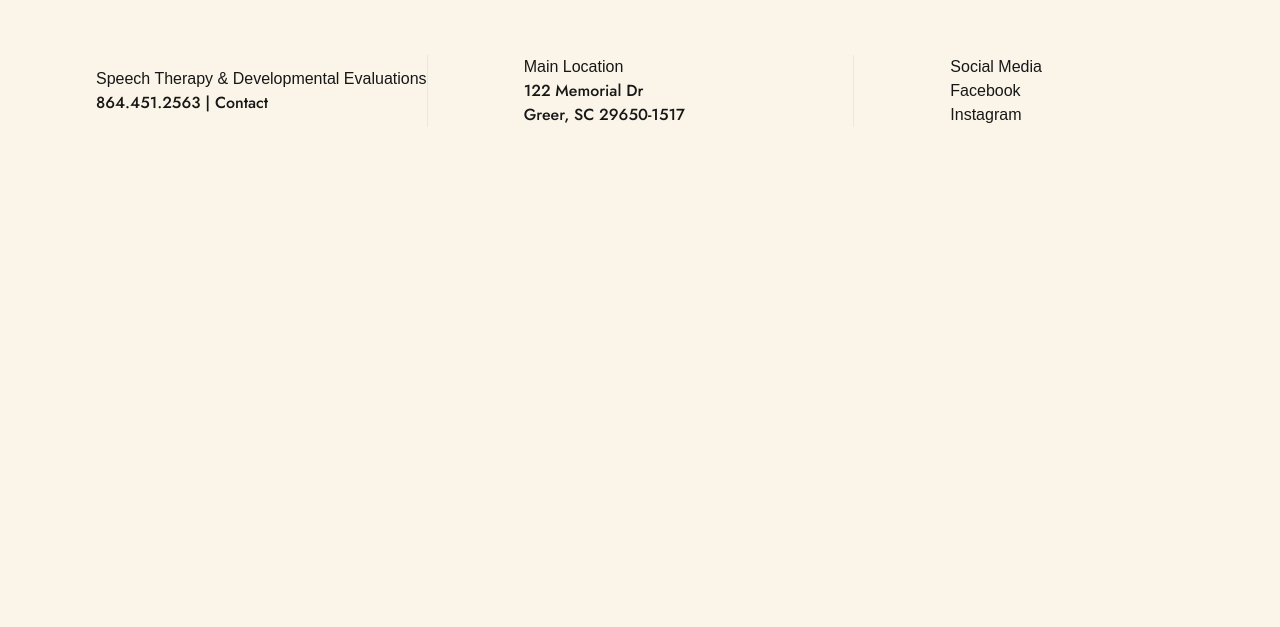
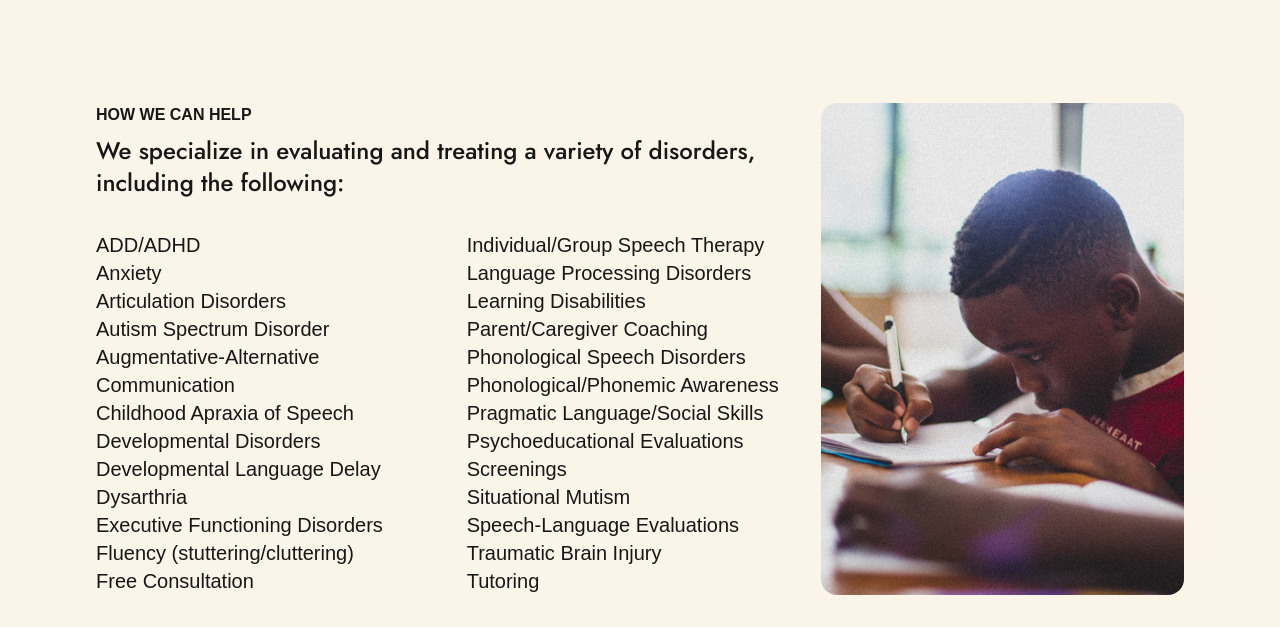
Before and after one commit to michaelbiggers/glc, a Next.js app in the folder glc-app/: page / in a window 1280 px wide. Shown: the part 1333-1960 px from the top of the page. Before the commit the page ends 1556 px from the top, so only its background shows below. Built offline with nearby package versions, Linux system fonts and the light colour scheme; a web font is replaced by a local one.

Commit message:
feat: who we serve

```diff
--- /dev/null
+++ b/glc-app/app/components/Demographic.tsx
@@ -0,0 +1,50 @@
+const Demographic = () => {
+  return (
+    <div className="demographic py-36 px-24 ">
+      <div className="flex flex-wrap md:flex-nowrap">
+      <div className="demographic__img-container md:order-1 md:basis-1/3 overflow-hidden rounded-2xl">
+          <img className="object-cover h-full w-full" src="/demo_1.jpg" alt="" />
+        </div>
+        <div className="demographic__text-container md:basis-2/3">
+          <h4 className="uppercase font-bold mb-2">How We Can Help</h4>
+          <p className="text-2xl mb-8">We specialize in evaluating and treating a variety of disorders, including the following:</p>
+          <div className="columns-2 ">
+            <ul className="text-xl">
+              <li>ADD/ADHD</li>
+              <li>Anxiety</li>
+              <li>Articulation Disorders</li>
+              <li>Autism Spectrum Disorder</li>
+              <li>Augmentative-Alternative Communication</li>
+              <li>Childhood Apraxia of Speech</li>
+              <li>Developmental Disorders</li>
+              <li>Developmental Language Delay</li>
+              <li>Dysarthria</li>
+              <li>Executive Functioning Disorders</li>
+              <li>Fluency (stuttering/cluttering)</li>
+              <li>Free Consultation</li>
+              <li>Individual/Group Speech Therapy</li>
+              <li>Language Processing Disorders</li>
+              <li>Learning Disabilities</li>
+              <li>Parent/Caregiver Coaching</li>
+              <li>Phonological Speech Disorders</li>
+              <li>Phonological/Phonemic Awareness</li>
+              <li>Pragmatic Language/Social Skills</li>
+              <li>Psychoeducational Evaluations</li>
+              <li>Screenings</li>
+              <li>Situational Mutism</li>
+              <li>Speech-Language Evaluations</li>
+              <li>Traumatic Brain Injury</li>
+              <li>Tutoring</li>
+            </ul>
+          </div>
+
+
+        </div>
+
+      </div>
+
+
+    </div>
+  );
+}
+export default Demographic;
--- a/glc-app/app/page.tsx
+++ b/glc-app/app/page.tsx
@@ -1,12 +1,14 @@
 import Hero from "./components/Hero";
 import Callout from "./components/Callout";
 import TeamSection from "./components/TeamSection";
+import Demographic from "./components/Demographic";
 export default function Home() {
   return (
     <div className="z-1 relative">
       <Hero />
       <Callout text="We believe that true growth happens through meaningful connections, creating a strong network of support. By embracing independence, our clients gain the confidence to evolve, explore new opportunities, and discover their full potential. Most importantly, we celebrate joy in every moment—both the small victories and the life-changing milestones—because a fulfilling life is built on both." />
-      <TeamSection text = "demo"/>
+      <TeamSection />
+      <Demographic />
       {/* <div className="icon-bar flex max-w-screen w-9/12 justify-center items-center m-auto -mt-12 bg-white absolute center gap-12 p-12 left-1/2 -translate-x-1/2">
         <div className="flex flex-col justify-center items-center">
           <i>icon</i>
@@ -21,13 +23,6 @@ export default function Home() {
           <h3>Accepts online payments</h3>
         </div>
       </div> */}
-      {/* <div className="team bg-black min-h-screen">
-        <Image
-          src={group}
-          alt='Sunny Biggers and Jacie Curry, owners of Greenville Learning Collective'
-          className="rounded-3xl z-1"
-        />
-      </div> */}
     </div>
   );
 }
```
Also changed, not shown: glc-app/public/demo.jpg (added), glc-app/public/demo_1.jpg (added).
